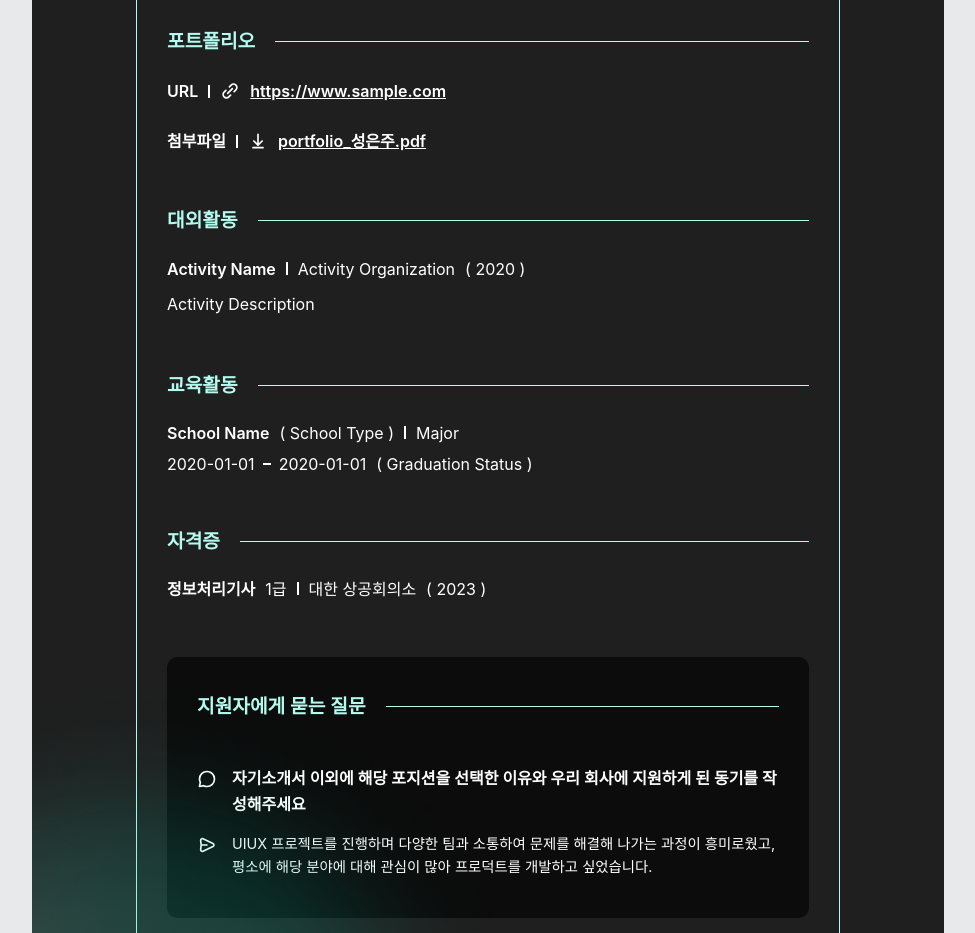
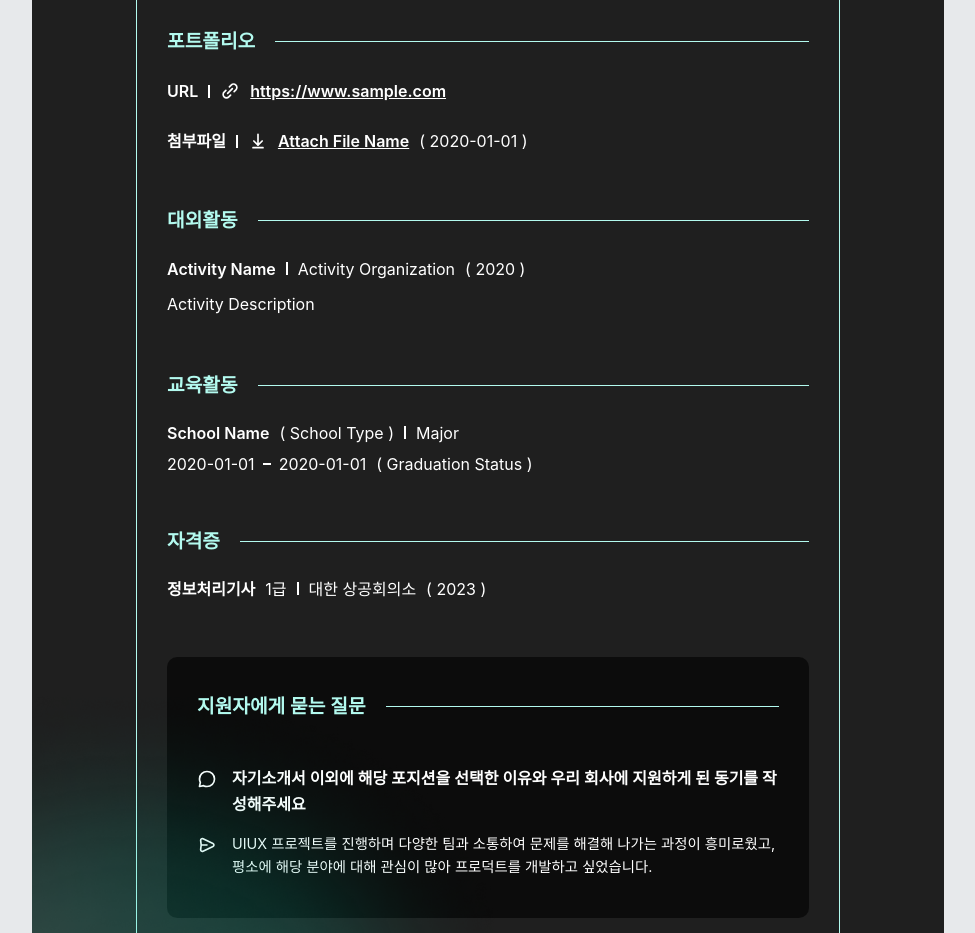
Before and after one commit to hotggang/resume-template, a website built with Vite: page src/theme/universe/index.html in a window 1280 px wide. Shown: the part 1420-2353 px from the top of the page, without its empty margins (152-1127 px from the left). Built offline with nearby package versions, Linux system fonts and the light colour scheme; a web font is replaced by a local one.

Commit message:
portfolio uploadedat 추가

```diff
--- a/src/theme/universe/index.html
+++ b/src/theme/universe/index.html
@@ -171,7 +171,8 @@
 								<h3 class="portfolioAttach front">첨부파일</h3>
 								<div class="divider"></div>
 								<img class="portfolioDownloadIcon" src="img/universe-file.svg" alt="다운로드">
-								<h3 class="portfolioDownload front">portfolio_성은주.pdf</h3>
+								<h3 class="portfolioDownload front">{{attachFileName}}</h3>
+								<h3 class="portfolioUpload back">&#40; {{attachFileUploadedAt}} &#41;</h3>
 							</div>
 						</div>
 						{{/each}}
```
